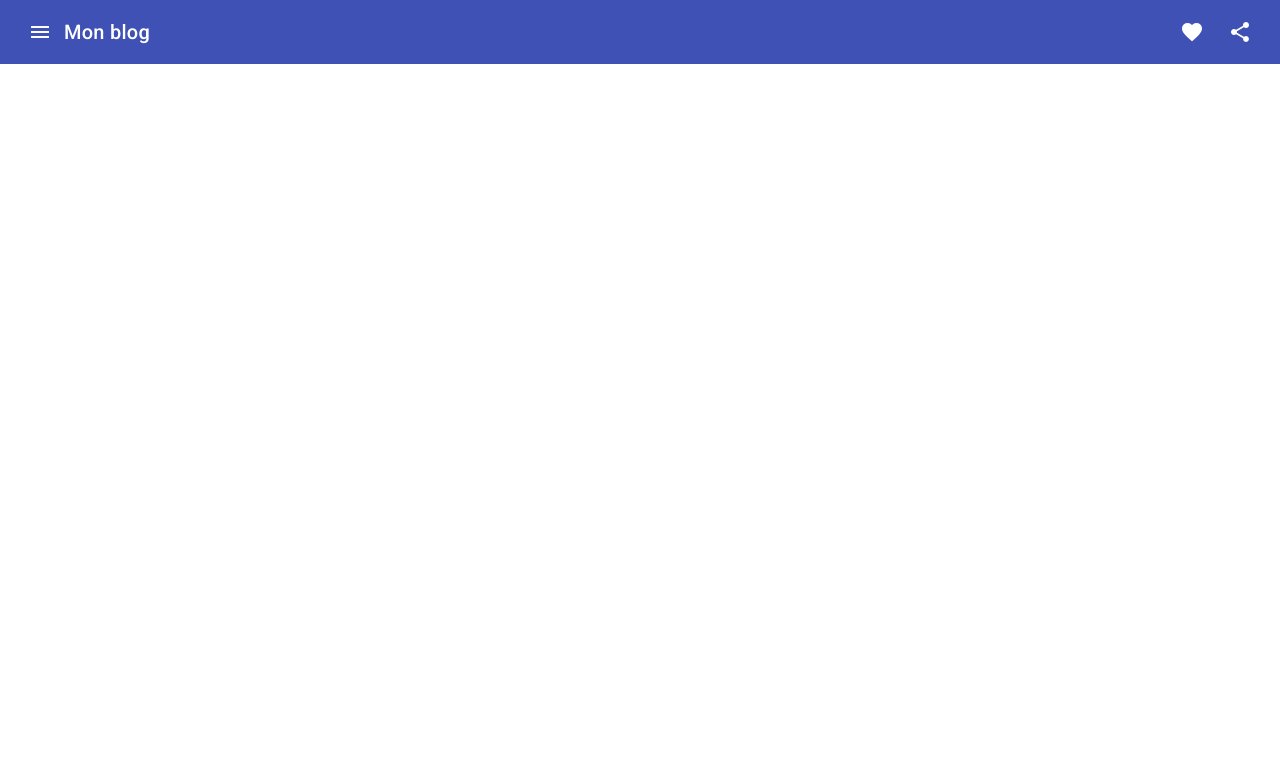
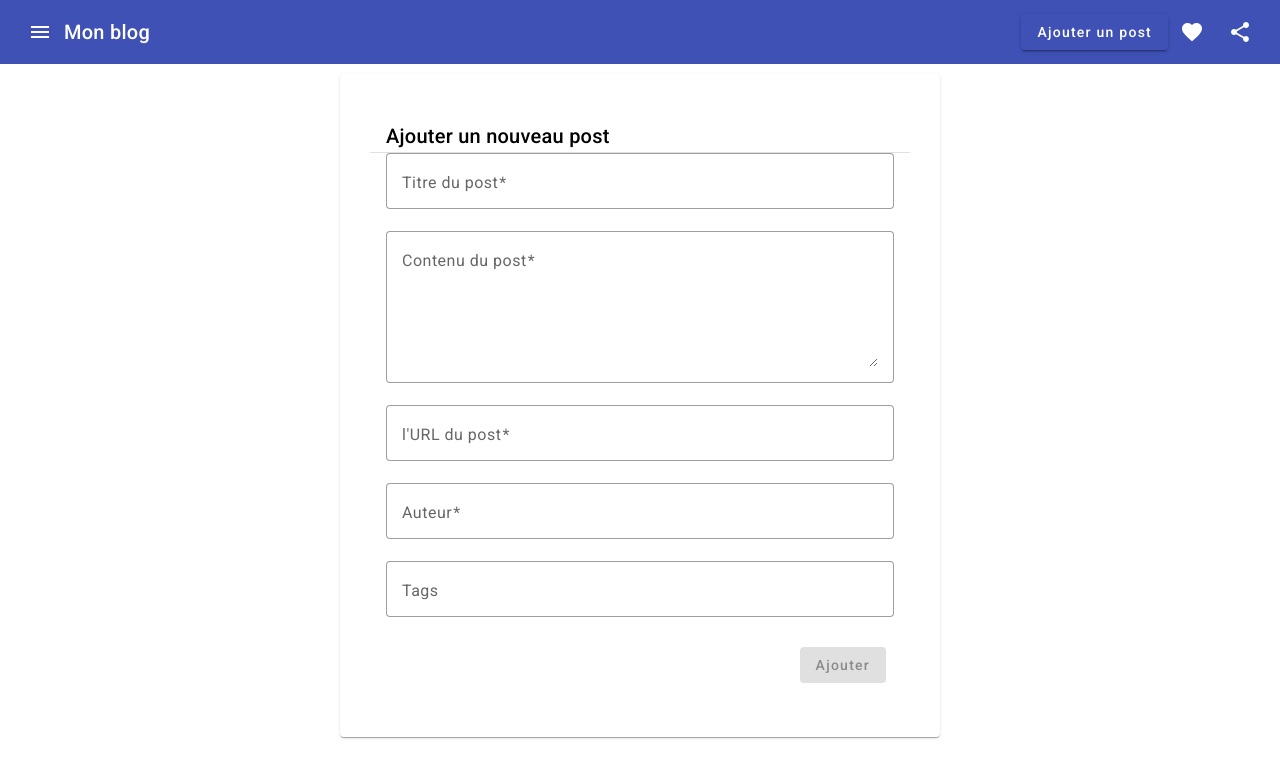
Before and after one commit to cisse410/blog-ang, an Angular app: page /create-post in a window 1280 px wide. Before the commit this address led to /. Shown: the top 778 px of the page. Built offline with nearby package versions, Linux system fonts and the light colour scheme.

Commit message:
creating the form to create post

```diff
--- a/src/app/app.routes.ts
+++ b/src/app/app.routes.ts
@@ -1,3 +1,6 @@
 import { Routes } from '@angular/router';
+import { CreatePostComponent } from './pages/create-post/create-post.component';
 
-export const routes: Routes = [];
+export const routes: Routes = [
+  { path: 'create-post', component: CreatePostComponent },
+];
--- a/src/app/header/header.component.html
+++ b/src/app/header/header.component.html
@@ -4,6 +4,9 @@
   </button>
   <span>Mon blog</span>
   <span class="nav-spacer"></span>
+  <button mat-raised-button color="primary" routerLink="/create-post">
+    Ajouter un post
+  </button>
   <button mat-icon-button class="example-icon favorite-icon">
     <mat-icon>favorite</mat-icon>
   </button>
--- a/src/app/header/header.component.ts
+++ b/src/app/header/header.component.ts
@@ -2,11 +2,12 @@
 import { MatButtonModule } from '@angular/material/button';
 import { MatIconModule } from '@angular/material/icon';
 import { MatToolbarModule } from '@angular/material/toolbar';
+import { RouterModule } from '@angular/router';
 
 @Component({
   selector: 'app-header',
   standalone: true,
-  imports: [MatIconModule, MatToolbarModule, MatButtonModule],
+  imports: [RouterModule, MatIconModule, MatToolbarModule, MatButtonModule],
   templateUrl: './header.component.html',
   styleUrl: './header.component.scss',
 })
--- /dev/null
+++ b/src/app/pages/create-post/create-post.component.html
@@ -0,0 +1,58 @@
+<mat-card class="post-form">
+  <mat-card-header>
+    <mat-card-title>Ajouter un nouveau post</mat-card-title>
+  </mat-card-header>
+  <mat-divider></mat-divider>
+  <mat-card-content>
+    <div>
+      <form action="" [formGroup]="postForm">
+        <mat-form-field appearance="outline">
+          <mat-label>Titre du post</mat-label>
+          <input type="text" matInput formControlName="title" />
+        </mat-form-field>
+        <mat-form-field appearance="outline">
+          <mat-label>Contenu du post</mat-label>
+          <textarea type="text" matInput formControlName="content" rows="5">
+          </textarea>
+        </mat-form-field>
+        <mat-form-field appearance="outline">
+          <mat-label>l'URL du post</mat-label>
+          <input type="text" matInput formControlName="image" />
+        </mat-form-field>
+        <mat-form-field appearance="outline">
+          <mat-label>Auteur</mat-label>
+          <input type="text" matInput formControlName="author" />
+        </mat-form-field>
+        <mat-form-field appearance="outline">
+          <mat-label>Tags</mat-label>
+          <mat-chip-grid #chipGrid aria-label="Tags">
+            <mat-chip-row
+              *ngFor="let tag of tags; let i = index"
+              (removed)="removeTag(tag)"
+            >
+              {{ tag }}
+              <button matChipRemove [attr.aria-label]="'remove ' + tag">
+                <mat-icon>cancel</mat-icon>
+              </button>
+            </mat-chip-row>
+            <input
+              placeholder="Ajouter un tag..."
+              [matChipInputFor]="chipGrid"
+              (matChipInputTokenEnd)="addTag($event)"
+            />
+          </mat-chip-grid>
+        </mat-form-field>
+        <mat-card-actions>
+          <button
+            mat-raised-button
+            color="primary"
+            class="btn-add"
+            [disabled]="!postForm.valid"
+          >
+            Ajouter
+          </button>
+        </mat-card-actions>
+      </form>
+    </div>
+  </mat-card-content>
+</mat-card>
--- /dev/null
+++ b/src/app/pages/create-post/create-post.component.scss
@@ -0,0 +1,14 @@
+.post-form {
+  margin: auto;
+  width: 600px;
+  margin-top: 10px;
+  padding: 30px;
+}
+
+mat-form-field {
+  // display: block;
+  width: 100%;
+}
+mat-card-actions {
+  float: right;
+}
--- /dev/null
+++ b/src/app/pages/create-post/create-post.component.ts
@@ -0,0 +1,69 @@
+import { NgFor } from '@angular/common';
+import { Component, OnInit } from '@angular/core';
+import {
+  FormBuilder,
+  FormGroup,
+  ReactiveFormsModule,
+  Validators,
+} from '@angular/forms';
+import { MatButtonModule } from '@angular/material/button';
+import { MatCardModule } from '@angular/material/card';
+import { MatChipsModule } from '@angular/material/chips';
+import { MatDivider } from '@angular/material/divider';
+import { MatIconModule } from '@angular/material/icon';
+import { MatInputModule } from '@angular/material/input';
+import { MatSnackBar } from '@angular/material/snack-bar';
+import { Router, RouterModule } from '@angular/router';
+
+@Component({
+  selector: 'app-create-post',
+  standalone: true,
+  imports: [
+    ReactiveFormsModule,
+    RouterModule,
+    NgFor,
+    MatIconModule,
+    MatDivider,
+    MatCardModule,
+    MatInputModule,
+    MatButtonModule,
+    MatChipsModule,
+  ],
+  templateUrl: './create-post.component.html',
+  styleUrl: './create-post.component.scss',
+})
+export class CreatePostComponent implements OnInit {
+  postForm!: FormGroup;
+  tags: string[] = [];
+
+  constructor(
+    private formBuilder: FormBuilder,
+    private router: Router,
+    private snackBar: MatSnackBar
+  ) {}
+
+  ngOnInit(): void {
+    this.postForm = this.formBuilder.group({
+      title: [null, [Validators.required]],
+      content: [null, [Validators.required, Validators.maxLength(5000)]],
+      image: [null, [Validators.required]],
+      author: [null, [Validators.required]],
+    });
+  }
+
+  addTag(event: any) {
+    const value = (event.value || '').trim();
+    if (value) {
+      this.tags.push(value);
+    }
+    event.chipInput!.clear();
+  }
+
+  removeTag(tag: any): void {
+    const index = this.tags.indexOf(tag);
+
+    if (index >= 0) {
+      this.tags.splice(index, 1);
+    }
+  }
+}
```
Also changed, not shown: 1 other file (tests, documents, lock files or other folders).
